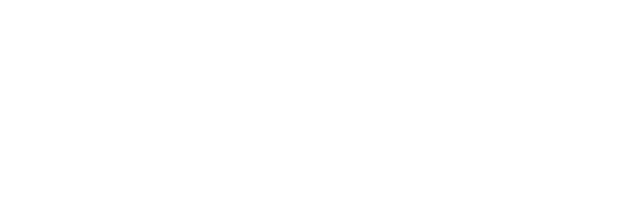
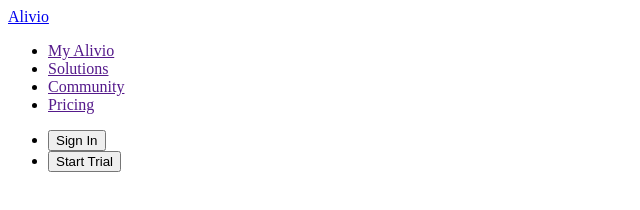
Before and after one commit to IrynaSokolova-Quanandrya/indiv-html-css, a plain HTML site: page index.html in a window 1280 px wide. Shown: the whole page, without its empty margins (0-640 px from the left). Drawn offline with Linux system fonts and the light colour scheme.

Commit message:
Update index.html

```diff
--- a/index.html
+++ b/index.html
@@ -6,10 +6,42 @@
     <title>Document</title>
 </head>
 <body>
-    <!--
+    <!-- Шапка сайту -->
+   <header>
+    <!-- Логотип -->
+    <a href="#">Alivio</a>
+    <!-- Навігація -->
+    <nav>
+        <ul>
+            <li><a href="">My Alivio</a></li>
+            <li><a href="">Solutions</a></li>
+            <li><a href="">Community</a></li>
+            <li><a href="">Pricing</a></li>
+        </ul>
+    </nav>
+    <ul>
+        <li><button type="button">Sign In</button></li>
+        <li><button type="button">Start Trial</button></li>
+    </ul>
+   </header>
+
+   <!-- Основний контент -->
+   <main></main>
+   <footer>
+
+   </footer>
+</body>
+</html>
+
+
+
+
+
+
+
+
+ <!--
     - структура HTML сторінки
     - header, main, footer, nav, section
     - взаємодія між тегами
     -->
-</body>
-</html>
```
